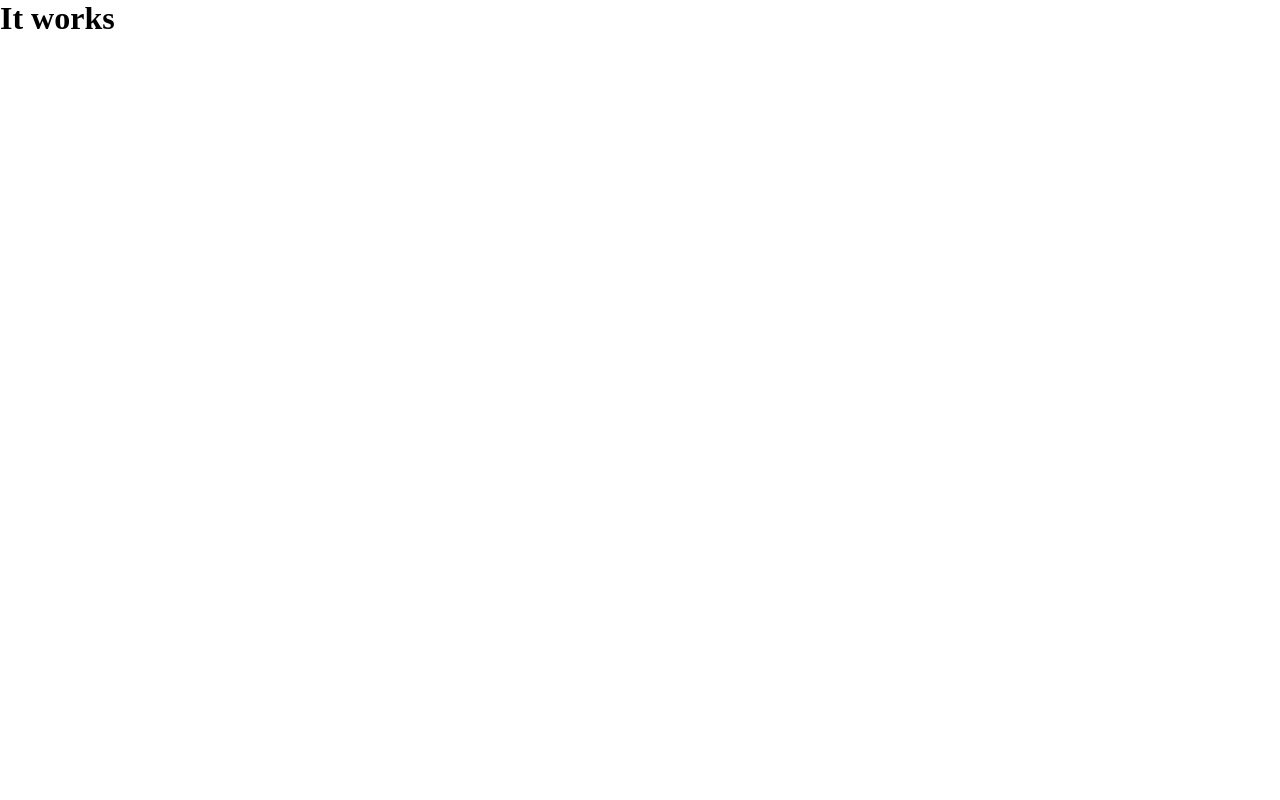
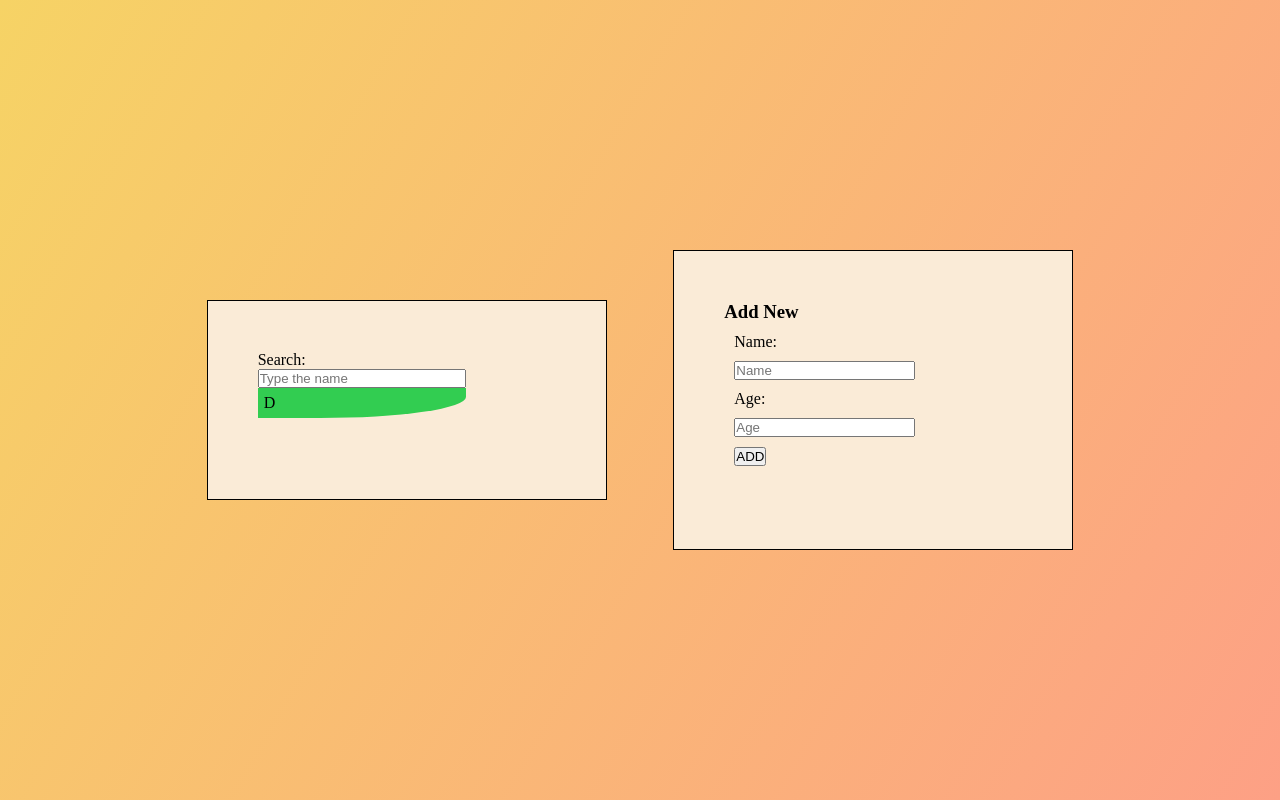
Before and after one commit to maciekekseke96/simpleDatabase, a website: page index.html in a window 1280 px wide. Drawn offline with Linux system fonts and the light colour scheme.

Commit message:
Basic structure of project and simple styles prepared

```diff
--- a/index.html
+++ b/index.html
@@ -7,7 +7,25 @@
     <title>Simple Database</title>
 </head>
 <body>
-<h1>It works</h1>
+<div class="app">
+    <div class="database-search">
+        <label>Search:</label>
+        <input class="search-name" type="text" placeholder="Type the name">
+        <div class="search-results">
+            <ul class="results-list">
+                <li>D</li>
+            </ul>
+        </div>
+    </div>
+    <div class="database-add">
+        <h3>Add New</h3>
+        <label>Name:</label>
+        <input class="new-name" type="text" placeholder="Name">
+        <label>Age:</label>
+        <input class="new-age" type="text" placeholder="Age">
+        <button class="adding-button">ADD</button>
+    </div>
+</div>
 <script src="./app.js"></script>
 </body>
 </html>
--- a/style.css
+++ b/style.css
@@ -2,4 +2,58 @@
   margin: 0;
   padding: 0;
   box-sizing: border-box;
+  list-style-type: none;
 }
+
+body {
+  display: flex;
+  justify-content: center;
+  align-items: center;
+  background: linear-gradient(120deg, #f6d365, #fda085);
+  width: 100vw;
+  height: 100vh;
+}
+
+.app {
+  width: 1000px;
+  height: 500px;
+  display: flex;
+  justify-content: space-evenly;
+  align-items: center;
+}
+
+.app .database-search {
+  width: 40%;
+  min-height: 40%;
+  border: 1px solid black;
+  padding: 50px;
+  background-color: antiquewhite;
+}
+
+.database-search input,
+.database-search label {
+  display: block;
+  width: 70%;
+}
+
+.app .database-add {
+  width: 40%;
+  height: 60%;
+  border: 1px solid black;
+  padding: 50px;
+  background-color: antiquewhite;
+}
+
+.database-add input,
+.database-add label,
+.database-add button {
+  display: block;
+  margin: 10px;
+}
+
+.search-results{
+    width: 70%;
+    background-color: rgb(50, 205, 81);
+    border-bottom-right-radius: 70%;
+    padding:6px;
+}
```
Also changed, not shown: app.js (+11 -0 lines).
